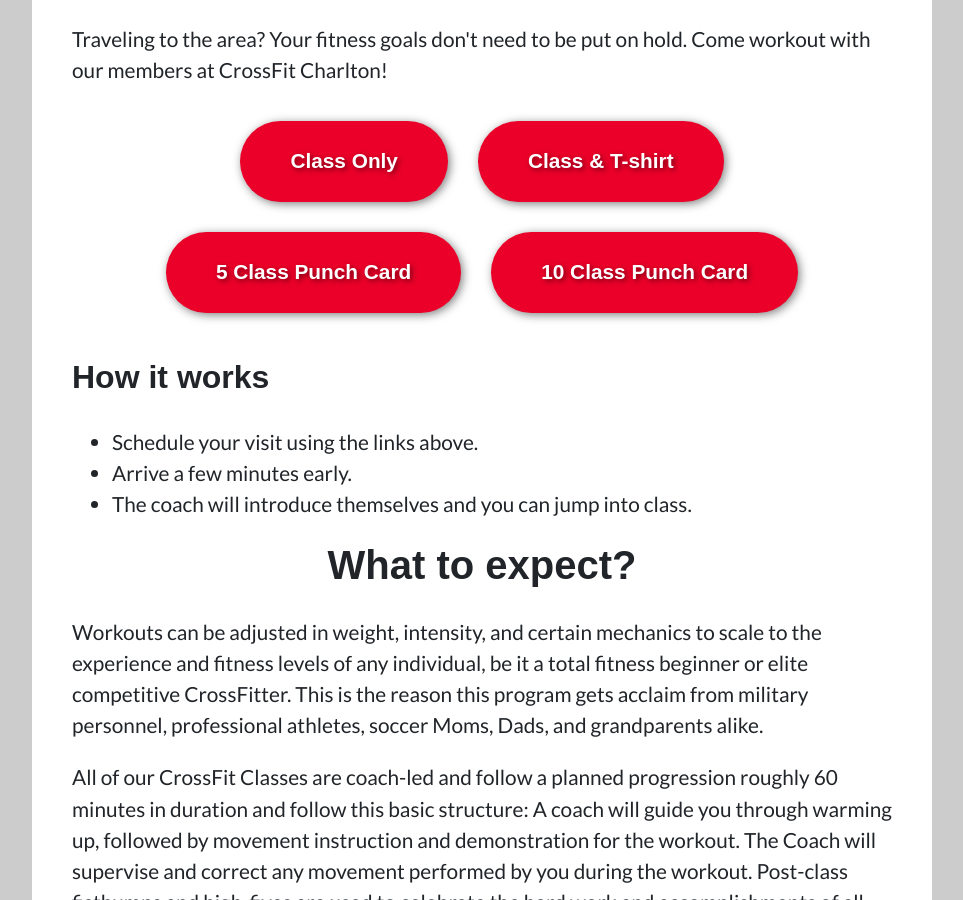
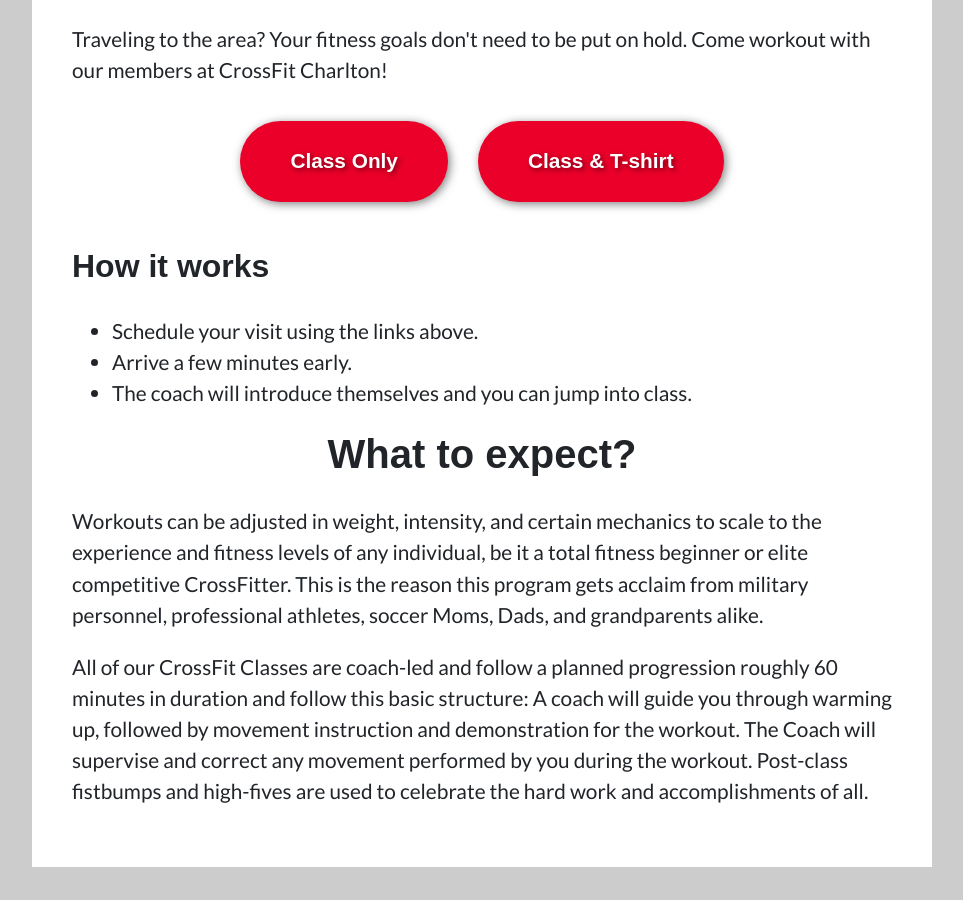
Before and after one commit to jeffhow/crossfitcharlton, a Jekyll site: the page built from drop-in.html, in a window 1280 px wide and 900 px high, scrolled down 460 px. Shown: the whole window, without its empty margins (158-1121 px from the left). Built offline with Jekyll 4.4.1, drawn with Linux system fonts in a browser that asks for light colours; some web fonts are replaced.

Commit message:
excluded readme, created readme, removed punch cards from drop in

```diff
--- a/_config.yml
+++ b/_config.yml
@@ -50,7 +50,9 @@
 # Excluded items can be processed by explicitly listing the directories or
 # their entries' file path in the `include:` list.
 #
-# exclude:
+exclude:
+  - "README.md"
+  - "**/README.md"
 #   - .sass-cache/
 #   - .jekyll-cache/
 #   - gemfiles/
--- a/drop-in.html
+++ b/drop-in.html
@@ -18,8 +18,7 @@
     <div class="drop-in-cta">
       <a class="cta cta--lg" href="https://crossfitcharlton.pushpress.com/landing/plans/plan_c9eac7c48cec17">Class Only</a>
       <a class="cta cta--lg" href="https://crossfitcharlton.pushpress.com/landing/plans/plan_5c8317b3b22f06">Class & T-shirt</a>
-      <a class="cta cta--lg" href="https://crossfitcharlton.pushpress.com/landing/plans/plan_9ab3a4ab0533af">5 Class Punch Card</a>
-      <a class="cta cta--lg" href="https://crossfitcharlton.pushpress.com/landing/plans/plan_a39990a1797a15">10 Class Punch Card</a>
+
     </div>
 
     <h3>How it works</h3>
```
Also changed, not shown: README.md (added).
